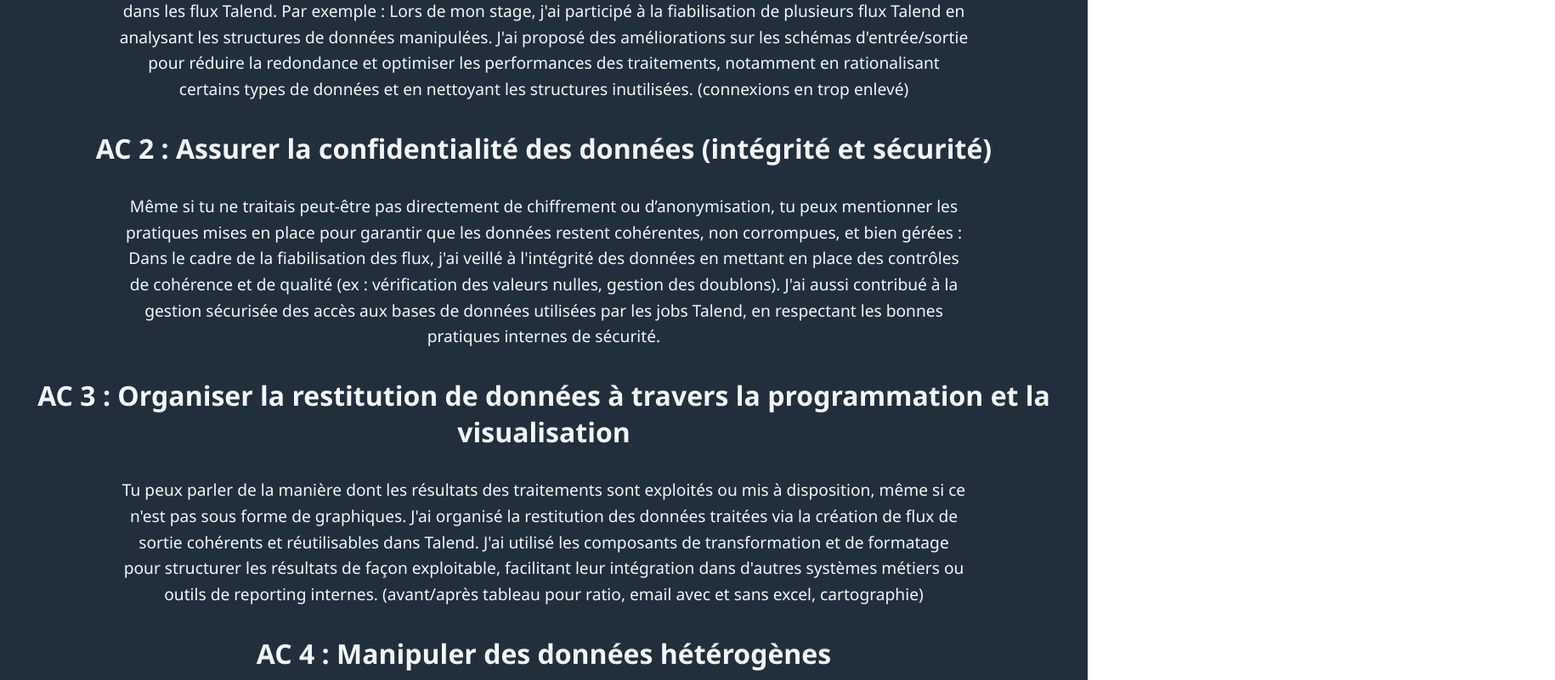
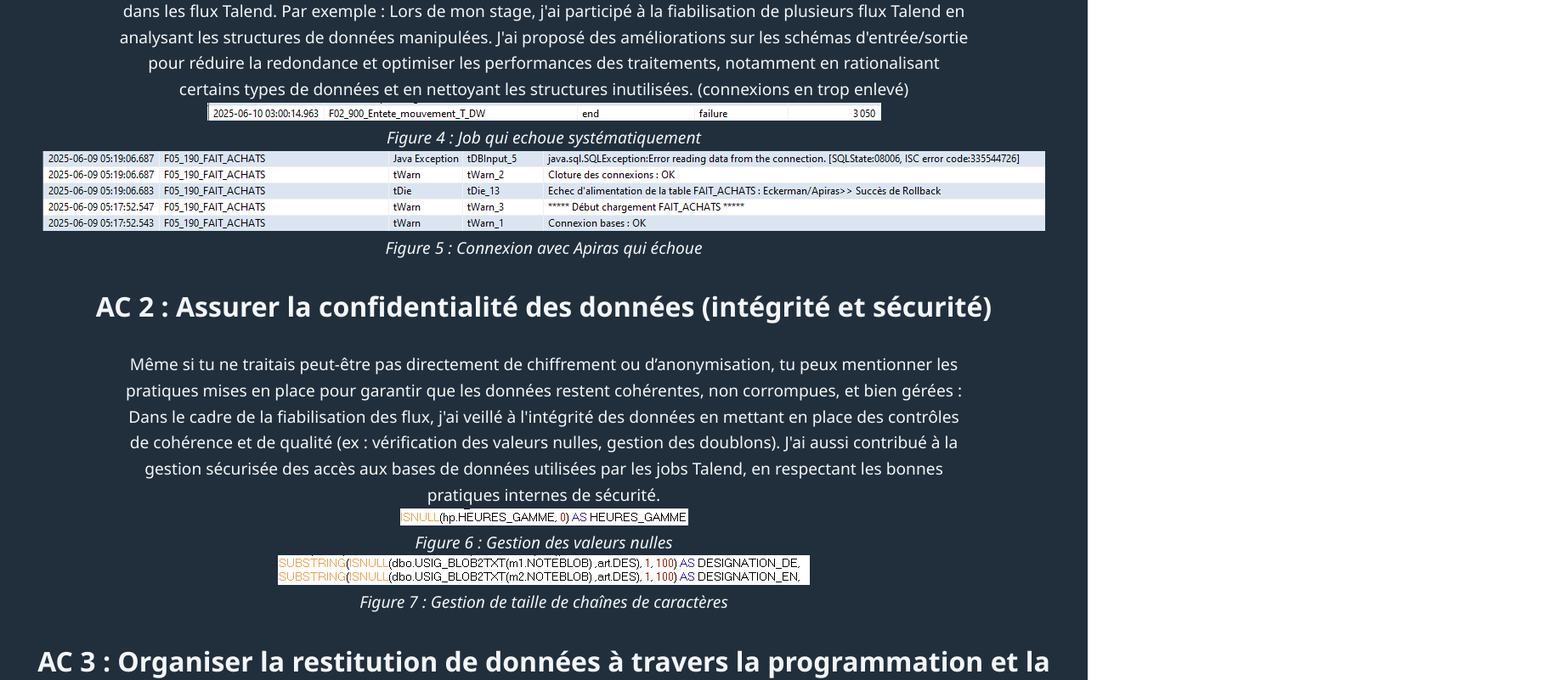
Before and after one commit to lmerat-iut90/lmerat-iut90.github.io, a Vue app: page / in a window 1280 px wide. Shown: the part 4640-5441 px from the top of the page at 85% size, 1830 px wide, since content can reach past the window. Built offline with nearby package versions, Linux system fonts and the light colour scheme.

Commit message:
insert images

```diff
--- a/src/components/Stage.vue
+++ b/src/components/Stage.vue
@@ -5,20 +5,45 @@
       <h3>AC 1 : Optimiser les modèles de données de l'entreprise</h3>
       <p>Tu peux parler ici des actions que tu as menées pour améliorer ou adapter les modèles de données utilisés dans les flux Talend. Par exemple :
           Lors de mon stage, j'ai participé à la fiabilisation de plusieurs flux Talend en analysant les structures de données manipulées. J'ai proposé des améliorations sur les schémas d'entrée/sortie pour réduire la redondance et optimiser les performances des traitements, notamment en rationalisant certains types de données et en nettoyant les structures inutilisées. (connexions en trop enlevé)</p>
-
+      <div>
+        <img src="@/assets/fail-sage.png" alt="Job fail sage">
+        <p><em>Figure 4 : Job qui echoue systématiquement</em></p>
+      </div>
+      <div>
+        <img src="@/assets/fail-apiras.png" alt="Job fail apiras">
+        <p><em>Figure 5 : Connexion avec Apiras qui échoue</em></p>
+      </div>
       <h3>AC 2 : Assurer la confidentialité des données (intégrité et sécurité)</h3>
       <p>Même si tu ne traitais peut-être pas directement de chiffrement ou d’anonymisation, tu peux mentionner les pratiques mises en place pour garantir que les données restent cohérentes, non corrompues, et bien gérées :
 
           Dans le cadre de la fiabilisation des flux, j'ai veillé à l'intégrité des données en mettant en place des contrôles de cohérence et de qualité (ex : vérification des valeurs nulles, gestion des doublons). J'ai aussi contribué à la gestion sécurisée des accès aux bases de données utilisées par les jobs Talend, en respectant les bonnes pratiques internes de sécurité.
 
       </p>
+      <div>
+        <img src="@/assets/Isnull.png" alt="Gestion des valeurs nulles">
+        <p><em>Figure 6 : Gestion des valeurs nulles</em></p>
+      </div>
+      <div>
+        <img src="@/assets/Substring.png" alt="Gestion de taille de chaîne">
+        <p><em>Figure 7 : Gestion de taille de chaînes de caractères</em></p>
+      </div>
+
       <h3>AC 3 : Organiser la restitution de données à travers la programmation et la visualisation</h3>
       <p>Tu peux parler de la manière dont les résultats des traitements sont exploités ou mis à disposition, même si ce n'est pas sous forme de graphiques.
 
           J'ai organisé la restitution des données traitées via la création de flux de sortie cohérents et réutilisables dans Talend. J'ai utilisé les composants de transformation et de formatage pour structurer les résultats de façon exploitable, facilitant leur intégration dans d'autres systèmes métiers ou outils de reporting internes. (avant/après tableau pour ratio, email avec et sans excel, cartographie)</p>
-      <h3>AC 4 : Manipuler des données hétérogènes</h3>
+
+    <h3>AC 4 : Manipuler des données hétérogènes</h3>
       <p>Ici, tu peux mettre en valeur le fait que Talend manipule des données provenant de sources variées (fichiers plats, bases de données, API, etc.).
           J'ai travaillé sur des flux manipulant des données issues de sources hétérogènes telles que des bases de données relationnelles (PostgreSQL, Oracle), des fichiers CSV, et des exports Excel. J'ai utilisé Talend pour standardiser, filtrer et transformer ces données, en assurant leur compatibilité avec les systèmes cibles. (csv + bases de données sql server + DBeaver)</p>
+    <div>
+      <img src="@/assets/organisation-flux.png" alt="Flux">
+      <p><em>Figure : Organisation des flux de données</em></p>
+    </div>
+    <div>
+      <img src="@/assets/DBeaver.png" alt="DBeaver">
+      <p><em>Figure : Interface du logiciel DBeaver</em></p>
+    </div>
   </div>
 </template>
 
```
